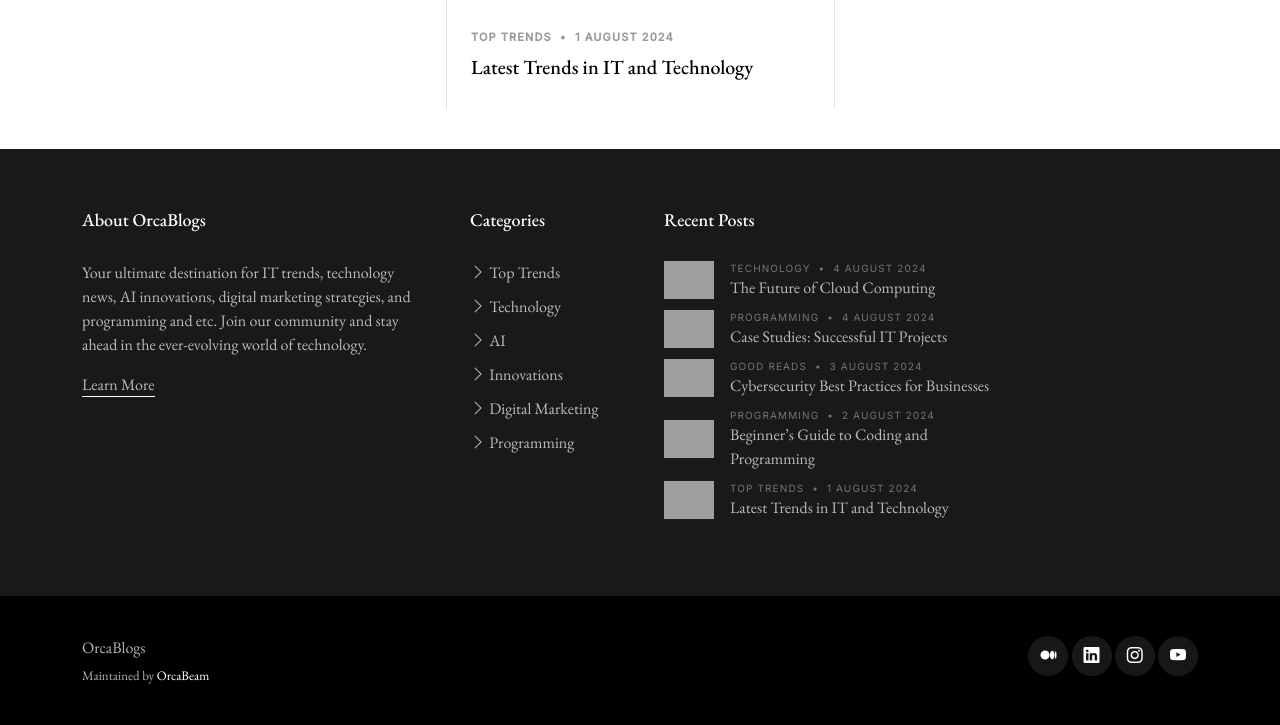
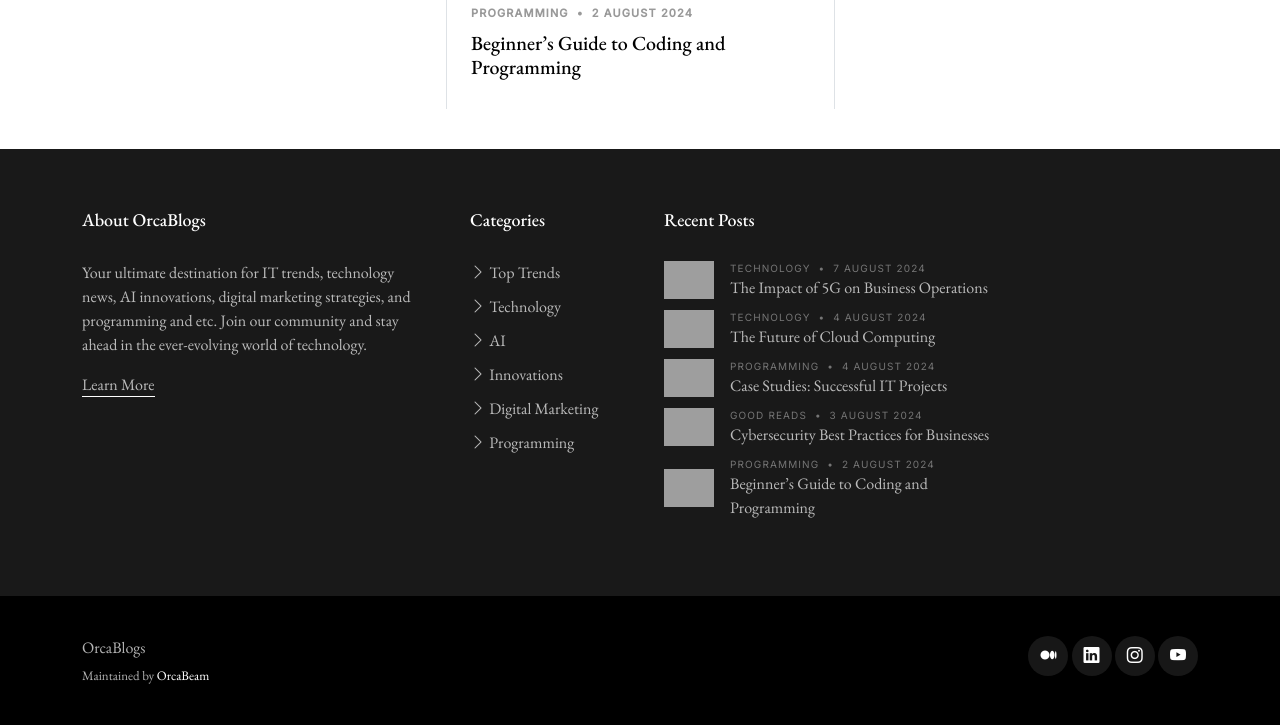
Before and after one commit to LazySmartCoder/OrcaBlogs, a Django app: page /home in a window 1280 px wide. Shown: the part 2084-2809 px from the top of the page. Run offline with Django 5.2, Linux system fonts and the light colour scheme; data comes from the database, SQL or seed files in the repository; both versions use the stored data as it was after the commit; some libraries are stand-ins or nearby versions; some web fonts are replaced; grey boxes are pictures that could not be loaded.

Commit message:
dev commit

```diff
--- a/OrcaBlogsWebsite/templates/base.html
+++ b/OrcaBlogsWebsite/templates/base.html
@@ -110,7 +110,7 @@
             <ul class="footer-links footer-blog-entry list-unstyled">
 
 
-              {% for b in blogs|slice:":5:-1" %}
+              {% for b in blogs|slice:"::-1"|slice:":5" %}
               <li>
                 <a href="/{{b.BlogSlug}}" class="d-flex align-items-center">
                   <img src="{{b.BlogImage}}" alt="" class="img-fluid me-3">
--- a/OrcaBlogsWebsite/templates/index.html
+++ b/OrcaBlogsWebsite/templates/index.html
@@ -10,7 +10,7 @@
             <div class="swiper sliderFeaturedPosts">
               <div class="swiper-wrapper">
 
-                {% for blog in blogs|slice:":4:-1" %}
+                {% for blog in blogs|slice:"::-1"|slice:":4" %}
                 <div class="swiper-slide">
                   <a href="/{{blog.BlogSlug}}" class="img-bg d-flex align-items-end" style="background-image: url('{{blog.BlogImage}}');">
                     <div class="img-bg-inner">
@@ -42,7 +42,7 @@
           <div class="col-lg-4">
             <div class="post-entry-1 lg">
               <a href="/{{single.BlogSlug}}"><img src="{{single.BlogImage}}" alt="" class="img-fluid"></a>
-              <div class="post-meta"><span class="date">Culture</span> <span class="mx-1">&bullet;</span> <span>{{blog.BlogDateAdded}}</span></div>
+              <div class="post-meta"><span class="date">{{single.BlogCategory}}</span> <span class="mx-1">&bullet;</span> <span>{{single.BlogDateAdded}}</span></div>
               <h2><a href="/{{single.BlogSlug}}">{{single.BlogName}}</a></h2>
               <p class="mb-4 d-block">{{single.BlogDescription}}</p>
 
@@ -59,7 +59,7 @@
             <div class="row g-5">
               <div class="col-lg-6 border-start custom-border">
 
-                {% for blog in blogs|slice:":4:-1" %}
+                {% for blog in blogs|slice:"::-1"|slice:"1:5" %}
                 <div class="post-entry-1">
                   <a href="/{{blog.BlogSlug}}"><img src="{{blog.BlogImage}}" alt="" class="img-fluid"></a>
                   <div class="post-meta"><span class="date">{{blog.BlogCategory}}</span> <span class="mx-1">&bullet;</span> <span>{{blog.BlogDateAdded}}</span></div>
@@ -70,7 +70,7 @@
               </div>
               <div class="col-lg-6 border-start custom-border">
 
-                {% for blog in blogs|slice:"5:9:-1" %}
+                {% for blog in blogs|slice:"::-1"|slice:"5:9" %}
                 <div class="post-entry-1">
                   <a href="/{{blog.BlogSlug}}"><img src="{{blog.BlogImage}}" alt="" class="img-fluid"></a>
                   <div class="post-meta"><span class="date">{{blog.BlogCategory}}</span> <span class="mx-1">&bullet;</span> <span>{{blog.BlogDateAdded}}</span></div>
--- a/OrcaBlogsWebsite/tests.py
+++ b/OrcaBlogsWebsite/tests.py
@@ -2,4 +2,4 @@ from django.test import TestCase
 
 # Create your tests here.
 l = [1, 2, 3, 4, 5, 6, 7, 8]
-print(l[:5:-1])
+print(l[::-1][:5])
```
Also changed, not shown: OrcaBlogsDB.sqlite3.
